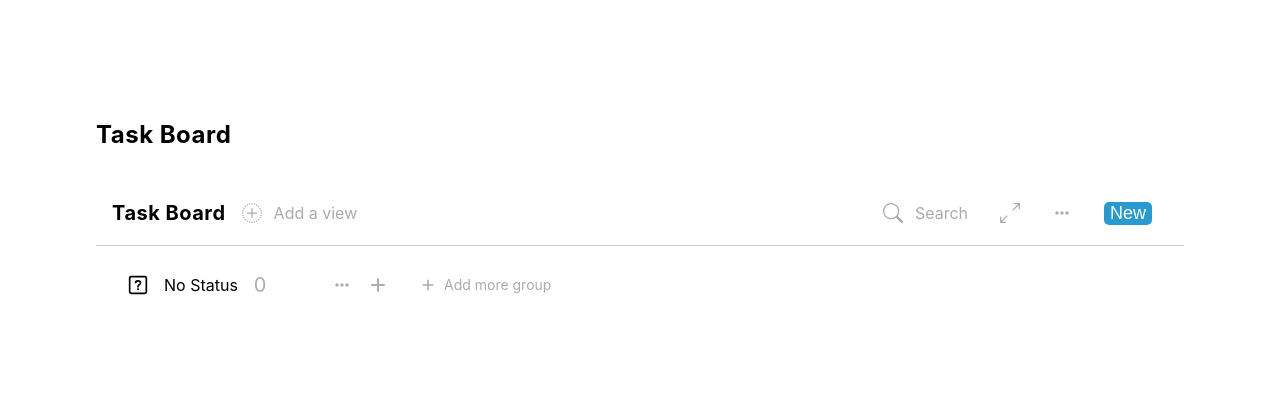
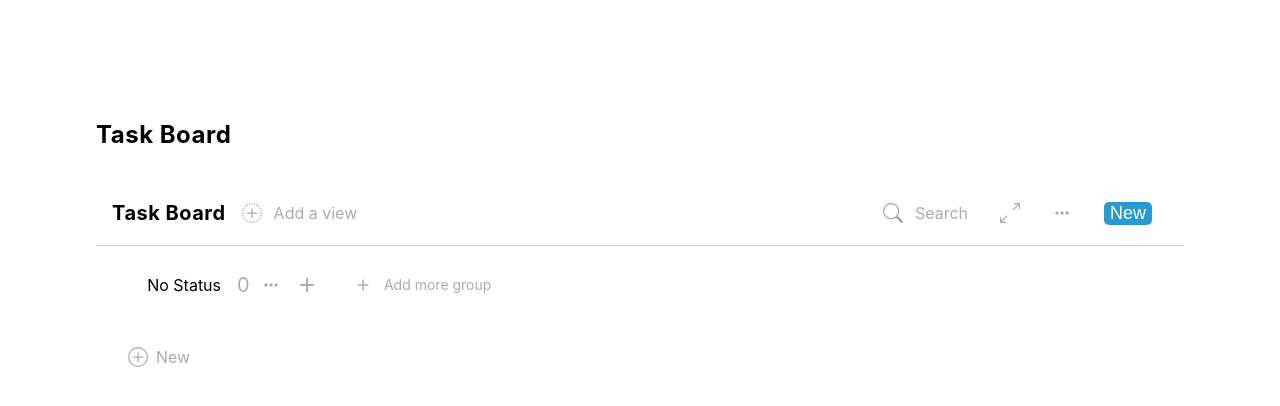
Before and after one commit to manu293/airtribe-frontend, a Next.js app: page / in a window 1280 px wide. Shown: the top 406 px of the page. Built offline with nearby package versions, Linux system fonts and the light colour scheme.

Commit message:
Added status elements

```diff
--- a/components/singleBoardStatus.js
+++ b/components/singleBoardStatus.js
@@ -7,7 +7,16 @@ import {HiPlus} from "react-icons/hi";
 import singleBoardStatusStyle from "../styles/SingleBoardStatus.module.css";
 
 function SingleBoardStatus(props) {
-    const {sList} = props;
+    const {sList, statusElements} = props;
+
+    let statusCount = 0;
+
+    const filteredStatusElement = statusElements.filter((sEle) => sEle.id === sList.id);
+
+    if (filteredStatusElement.length > 0) {
+        statusCount = filteredStatusElement[0].statusElements.length;
+    }
+
 
     let backgroundColor;
 
@@ -51,22 +60,14 @@ function SingleBoardStatus(props) {
 
     return (
         <div className={singleBoardStatusStyle.singleBoardStatusContainer} >
+            <div className={singleBoardStatusStyle.singleBoardStausSubContainer}>
                 <div className={singleBoardStatusStyle.leftSide}>
-                {
-                    (sList.id === "status1") &&
-                    (
-                        <GrStatusUnknown
-                            size={20}
-                            color="393939"
-                        />
-                    )
-                }
 
                     <span className={`${singleBoardStatusStyle.statusName} ${backgroundColor}`}>
                         {sList.statusName}
                     </span>
 
-                <span className={singleBoardStatusStyle.statusCount}>0</span>
+                    <span className={singleBoardStatusStyle.statusCount}>{statusCount}</span>
                 </div>
 
                 <div className={singleBoardStatusStyle.rightSide}>
@@ -85,6 +86,7 @@ function SingleBoardStatus(props) {
                     </span>
                 </div>
             </div>
+        </div>
     )
 
 }
--- /dev/null
+++ b/components/singleElementList.js
@@ -0,0 +1,71 @@
+// imports
+import {BsPlusCircle} from "react-icons/bs";
+import {RiMoreLine} from "react-icons/ri";
+
+// local imports
+import Tooltip from "./tooltip";
+
+// css
+import singleElementListStyle from "../styles/SingleElementList.module.css";
+
+
+function SingleElementList(props) {
+    const {sEle, handleAddElementToGroup, handleElementInputChange} = props;
+
+    const renderDraggableElement = (statusEle, indexVal, groupId) => {
+        return (
+            <div
+                key={`${groupId}-${indexVal}`}
+                draggable={true}
+                className={singleElementListStyle.singleElementCardContainer}
+            >
+                <div className={singleElementListStyle.singleElementCardLeft}>
+                    <input
+                        className={singleElementListStyle.singleElementInputField}
+                        type="text"
+                        placeholder="Type A Name"
+                        onChange={(e) => handleElementInputChange(groupId, indexVal, e.target.value)}
+                        value={statusEle}
+                    />
+                </div>
+
+                <div className={singleElementListStyle.singleElementCardRight}>
+                    <Tooltip
+                        tooltipPosition="bottom"
+                        tooltipText="Rename, delete, move to and more..."
+                    >
+                        <RiMoreLine
+                            size={20}
+                            color="ababa9"
+                        />
+                    </Tooltip>
+                </div>
+            </div>
+        )
+    }
+
+    return (
+        <div className={singleElementListStyle.singleElementContainer}>
+
+            {
+                (sEle.statusElements.length > 0) && (
+                    sEle.statusElements.map((statusEle, index) => renderDraggableElement(statusEle, index, sEle.id))
+                )
+            }
+
+            <div
+                onClick={() => handleAddElementToGroup(sEle.id)}
+                className={singleElementListStyle.singleElementNewContainer}
+            >
+                <BsPlusCircle
+                    size={20}
+                    color="ababa9"
+                />
+                <p className={singleElementListStyle.singleElementNewText}>New</p>
+            </div>
+
+        </div>
+    )
+}
+
+export default SingleElementList;
--- /dev/null
+++ b/components/taskBoardElements.js
@@ -0,0 +1,31 @@
+// imports
+
+// local imports
+import SingleElementList from "./singleElementList";
+// css
+import taskBoardStatus from "../styles/TaskBoardStatus.module.css";
+
+function TaskBoardStatusContainer(props) {
+    const {statusElements, handleAddElementToGroup, handleElementInputChange} = props;
+
+    return (
+        <div className={taskBoardStatus.taskBoardStatusContainer}>
+
+            {
+                statusElements.map((sEle) => {
+                    return (
+                        <SingleElementList
+                            sEle={sEle}
+                            key={`taskBoardElement-${sEle.id}`}
+                            handleAddElementToGroup={handleAddElementToGroup}
+                            handleElementInputChange={handleElementInputChange}
+                        />
+                    )
+                })
+            }
+
+        </div>
+    )
+}
+
+export default TaskBoardStatusContainer;
--- a/components/taskBoardStatus.js
+++ b/components/taskBoardStatus.js
@@ -11,7 +11,7 @@ import taskBoardStatus from "../styles/TaskBoardStatus.module.css";
 function TaskBoardStatus(props) {
 
     const {statusList, toggleShowStatusInputField, showStausInputField,
-        handleUpdateInputField, newStatus, handleAddMoreGroup,} = props;
+        handleUpdateInputField, newStatus, handleAddMoreGroup, statusElements} = props;
 
     return (
         <div className={taskBoardStatus.taskBoardStatusContainer}>
@@ -21,6 +21,7 @@ function TaskBoardStatus(props) {
                     return (
                         <SingleBoardStatus
                             sList={sList}
+                            statusElements={statusElements}
                             key={`sList-${sList.id}`}
                         />
                     )
--- /dev/null
+++ b/containers/taskBoardElementsContainer.js
@@ -0,0 +1,21 @@
+// imports
+
+// local imports
+import TaskBoardElements from "../components/taskBoardElements";
+
+function TaskboardElementsContainer(props) {
+    const {statusElements} = props;
+
+    console.log("statusElements is", statusElements)
+
+    if (statusElements.length === 0) {
+        return null;
+    } else {
+        return (
+            <TaskBoardElements {...props} />
+        )
+    }
+
+}
+
+export default TaskboardElementsContainer;
--- a/containers/taskBoardStatusContainer.js
+++ b/containers/taskBoardStatusContainer.js
@@ -1,5 +1,4 @@
 // imports
-import { useEffect, useState } from "react";
 
 // local imports
 import TaskBoardStatus from "../components/taskBoardStatus";
--- a/pages/index.js
+++ b/pages/index.js
@@ -5,6 +5,7 @@ import Head from 'next/head'
 // local imports
 
 // containers
+import TaskboardElementsContainer from "../containers/taskBoardElementsContainer";
 import TaskBoardStatusContainer from "../containers/taskBoardStatusContainer";
 
 // components
@@ -44,15 +45,21 @@ function Home() {
       ]
 
       setStatusList(initalStatus);
+      setStatusElements(initalStatusElements);
 
       localStorage.setItem("status", JSON.stringify(initalStatus))
       localStorage.setItem("statusElements", JSON.stringify(initalStatusElements))
 
     } else {
         const parsedStatusItem = JSON.parse(localStorage.getItem("status"));
+        const parsedStatusEle = JSON.parse(localStorage.getItem("statusElements"));
 
         if (parsedStatusItem !== null) {
-            setStatusList(parsedStatusItem);
+          setStatusList(parsedStatusItem);
+        }
+
+        if (parsedStatusEle !== null) {
+          setStatusElements(parsedStatusEle)
         }
     }
 
@@ -66,7 +73,7 @@ function Home() {
 
     setShowStatusInputField(false);
     setNewStatus("")
-  }, [statusList.length])
+  }, [statusList.length]);
 
   useEffect(() => {
 
@@ -105,7 +112,7 @@ function Home() {
         });
 
         sElements.push({
-          id: `status${cloneStausList.length + 1}`,
+          id: `status${cloneStausList.length}`,
           statusElements: [],
         })
 
@@ -121,6 +128,29 @@ function Home() {
 
   const handleUpdateInputField = (e) => {
       setNewStatus(e.target.value);
+  }
+
+  const handleAddElementToGroup = (groupId) => {
+    const clonedStatusEle = [...statusElements];
+    const statusEleIndex = clonedStatusEle.findIndex((cSList) => cSList.id === groupId);
+
+    if (statusEleIndex !== -1) {
+      clonedStatusEle[statusEleIndex].statusElements.push("");
+    }
+
+    setStatusElements(clonedStatusEle);
+  }
+
+  const handleElementInputChange = (groupId, elementIndex, elementValue) => {
+    const clonedStatusEle = [...statusElements];
+    const statusEleIndex = clonedStatusEle.findIndex((cSList) => cSList.id === groupId);
+
+    if (statusEleIndex !== -1) {
+      clonedStatusEle[statusEleIndex].statusElements[elementIndex] = elementValue
+    }
+
+    setStatusElements(clonedStatusEle);
+
   }
 
   return (
@@ -150,6 +180,13 @@ function Home() {
             toggleShowStatusInputField={toggleShowStatusInputField}
             newStatus={newStatus}
             showStausInputField={showStausInputField}
+            statusElements={statusElements}
+          />
+
+          <TaskboardElementsContainer
+            statusElements={statusElements}
+            handleAddElementToGroup={handleAddElementToGroup}
+            handleElementInputChange={handleElementInputChange}
           />
 
         </div>
--- a/styles/SingleBoardStatus.module.css
+++ b/styles/SingleBoardStatus.module.css
@@ -1,9 +1,14 @@
 .singleBoardStatusContainer {
-    width: 300px;
     padding: 0 1rem;
     display: flex;
     align-items: center;
-    justify-content: space-between;
+}
+
+.singleBoardStausSubContainer {
+    width: 200px;
+    display: flex;
+    align-items: center;
+    justify-content: space-evenly;
 }
 
 .leftSide {
--- /dev/null
+++ b/styles/SingleElementList.module.css
@@ -0,0 +1,59 @@
+.singleElementContainer {
+    width: 300px;
+    padding: 0 1rem;
+    display: flex;
+    flex-direction: column;
+}
+
+.singleElementNewContainer {
+    display: flex;
+    margin: 0.5rem 0;
+    align-items: center;
+    cursor: pointer;
+    align-items: center;
+}
+
+.singleElementNewText {
+    color: #ababa9;
+    padding-left: 0.5rem;
+    margin: 0;
+}
+
+.singleElementCardContainer {
+    border: 1px solid #ababa9;
+    width: 100%;
+    padding: 0.5rem;
+    border-radius: 5px;
+    align-items: center;
+    display: flex;
+    margin: 0.5rem 0;
+}
+
+.singleElementCardContainer:hover
+.singleElementCardRight {
+    display: flex;
+}
+
+.singleElementCardLeft {
+    width: 80%;
+    display: flex;
+    justify-content: flex-start;
+}
+
+.singleElementCardRight {
+    width: 20%;
+    display: none;
+    justify-content: flex-end;
+    cursor: pointer;
+}
+
+.singleElementInputField {
+    border: none;
+    outline: none;
+}
+
+.singleElementInputField:focus,
+.singleElementInputField:active {
+    border: none;
+    outline: none;
+}
--- a/styles/TaskBoardStatus.module.css
+++ b/styles/TaskBoardStatus.module.css
@@ -28,6 +28,8 @@
     align-items: center;
     cursor: pointer;
     color: #acadaa;
+    width: 150px;
+    justify-content: space-around;
 }
 
 .taskBoardInputContainer {
```
Lines whose indentation alone changed are shown as unchanged.
